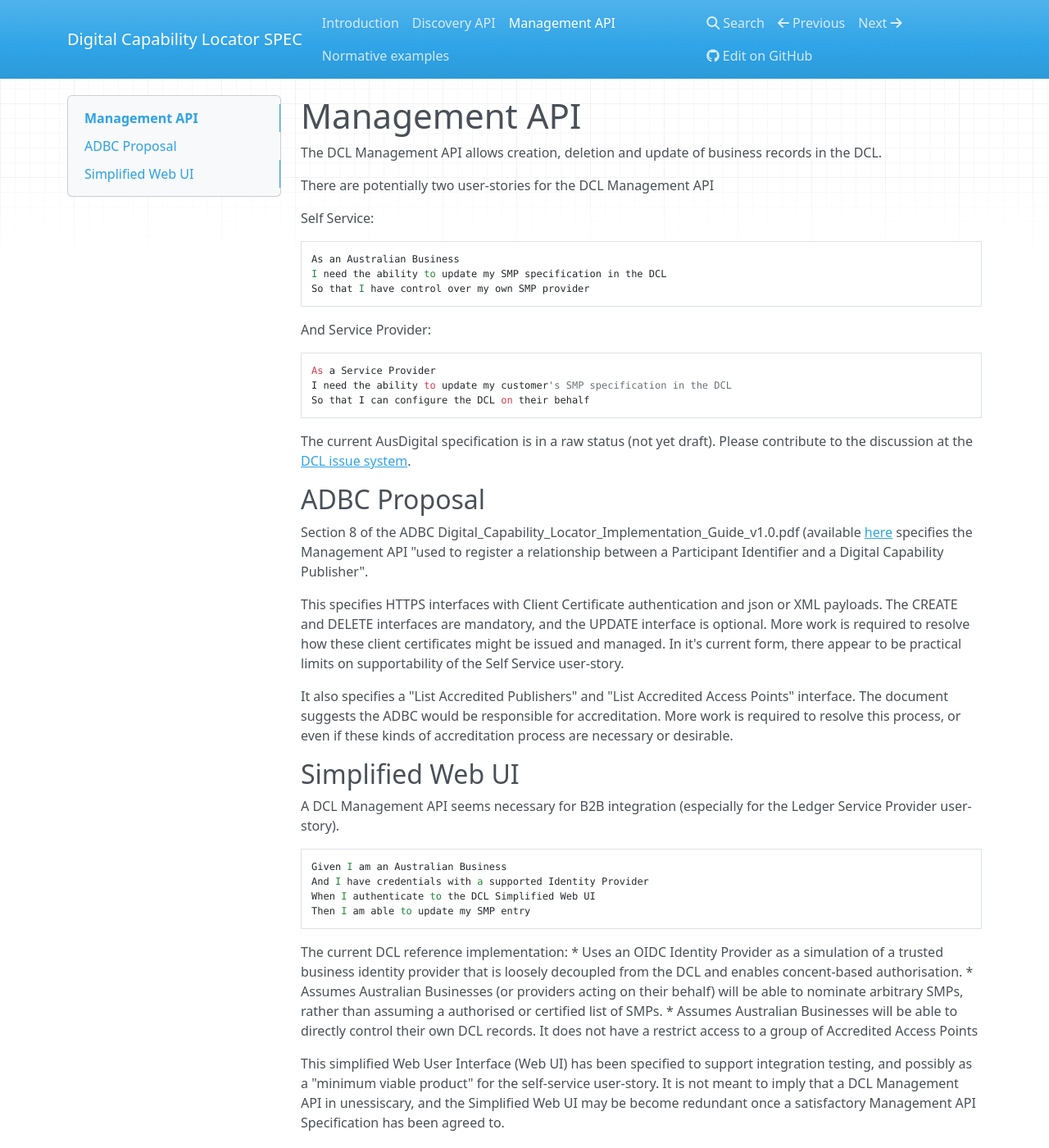
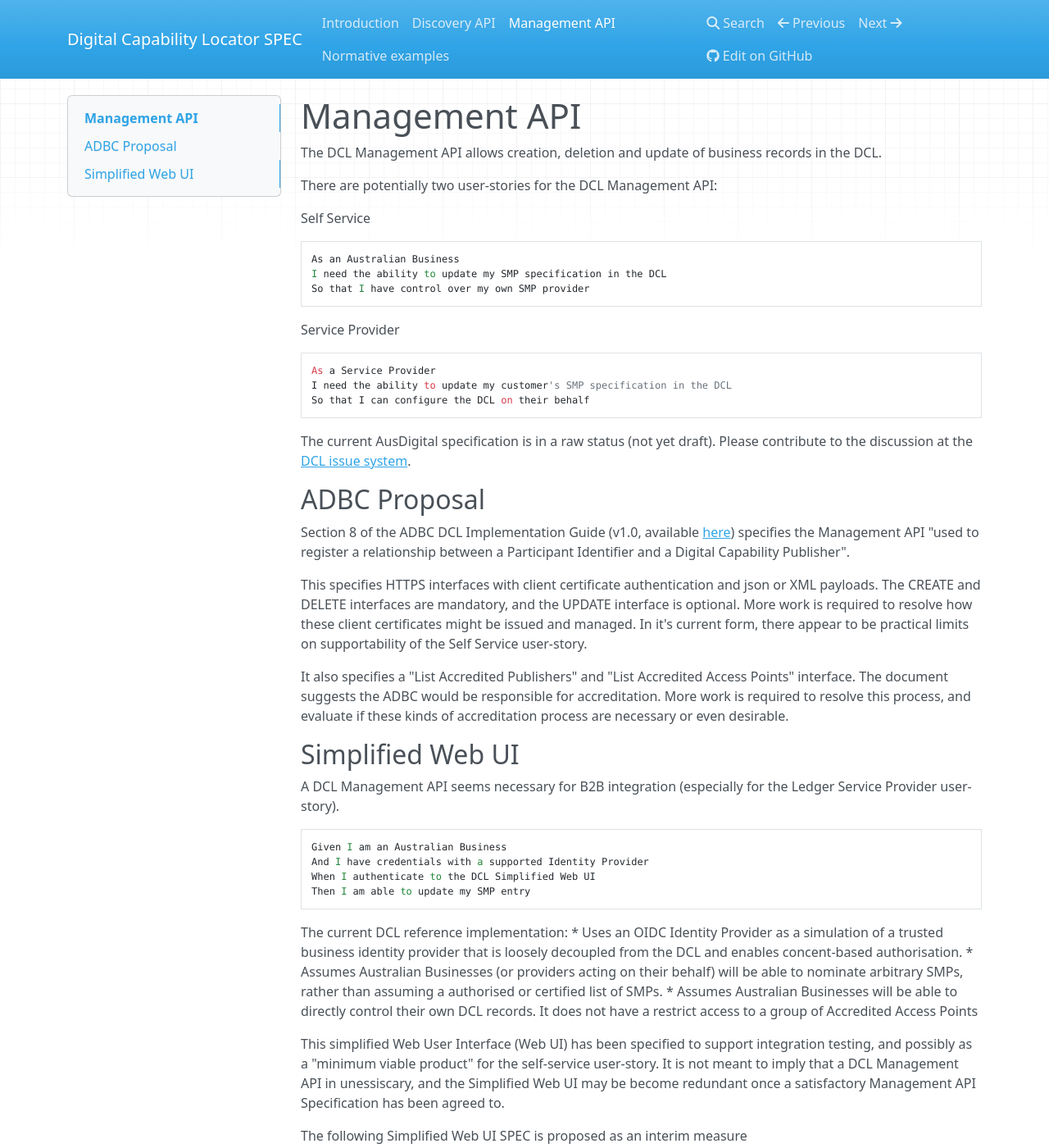
Before and after one commit to ausdigital/ausdigital-dcl, an MkDocs documentation site: the page built from docs/management_api.md, in a window 1280 px wide and 1400 px high. Shown: the whole window at 82% size. Built offline with MkDocs 1.6.1, drawn with Linux system fonts in a browser that asks for light colours; nearby versions of some CDN libraries; old or Windows-style settings are respelled for this version of MkDocs.

Commit message:
fix formatting in management_api.md

```diff
--- a/docs/management_api.md
+++ b/docs/management_api.md
@@ -23,12 +23,12 @@ The current AusDigital specification is in a raw status (not yet draft). Please
 
 ## ADBC Proposal
 
-Section 8 of the ADBC Digital_Capability_Locator_Implementation_Guide_v1.0.pdf (available [here](https://github.org/ausdigital/adbc/) specifies the Management API "used to register a relationship between a Participant
+Section 8 of the ADBC DCL Implementation Guide (v1.0, available [here](https://github.org/ausdigital/adbc/)) specifies the Management API "used to register a relationship between a Participant
 Identifier and a Digital Capability Publisher".
 
-This specifies HTTPS interfaces with Client Certificate authentication and json or XML payloads. The CREATE and DELETE interfaces are mandatory, and the UPDATE interface is optional. More work is required to resolve how these client certificates might be issued and managed. In it's current form, there appear to be practical limits on supportability of the Self Service user-story.
+This specifies HTTPS interfaces with client certificate authentication and json or XML payloads. The CREATE and DELETE interfaces are mandatory, and the UPDATE interface is optional. More work is required to resolve how these client certificates might be issued and managed. In it's current form, there appear to be practical limits on supportability of the Self Service user-story.
 
-It also specifies a "List Accredited Publishers" and "List Accredited Access Points" interface. The document suggests the ADBC would be responsible for accreditation. More work is required to resolve this process, or even if these kinds of accreditation process are necessary or desirable.
+It also specifies a "List Accredited Publishers" and "List Accredited Access Points" interface. The document suggests the ADBC would be responsible for accreditation. More work is required to resolve this process, and evaluate if these kinds of accreditation process are necessary or even desirable.
 
 
 ## Simplified Web UI
```
Also changed, not shown: other parts of docs/management_api.md (+3 -3 lines).
